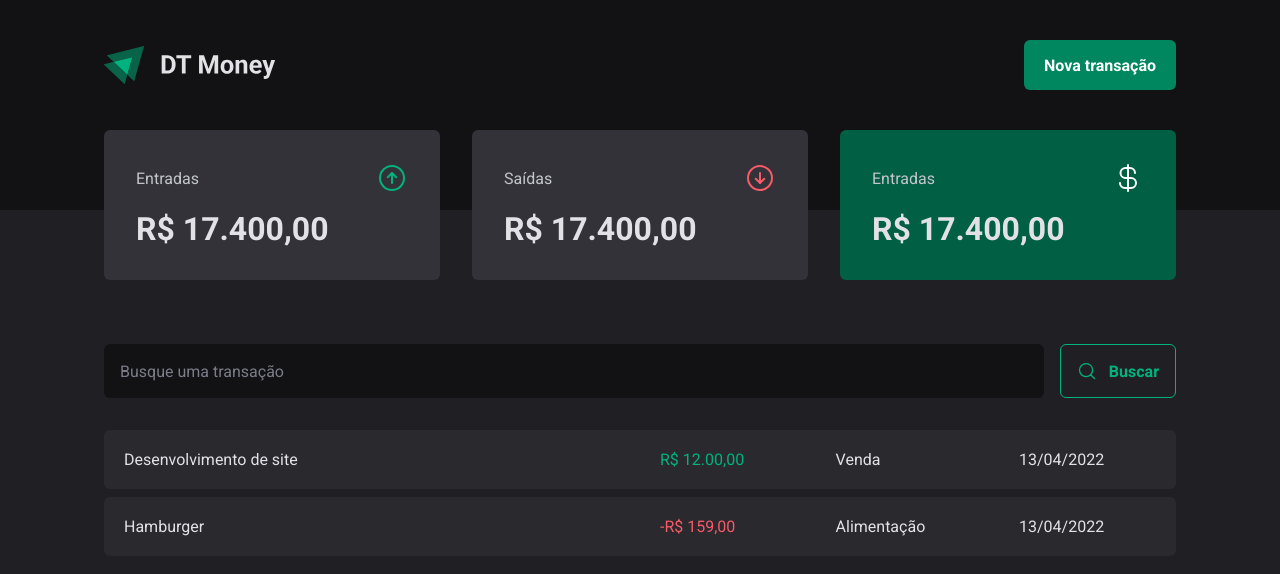
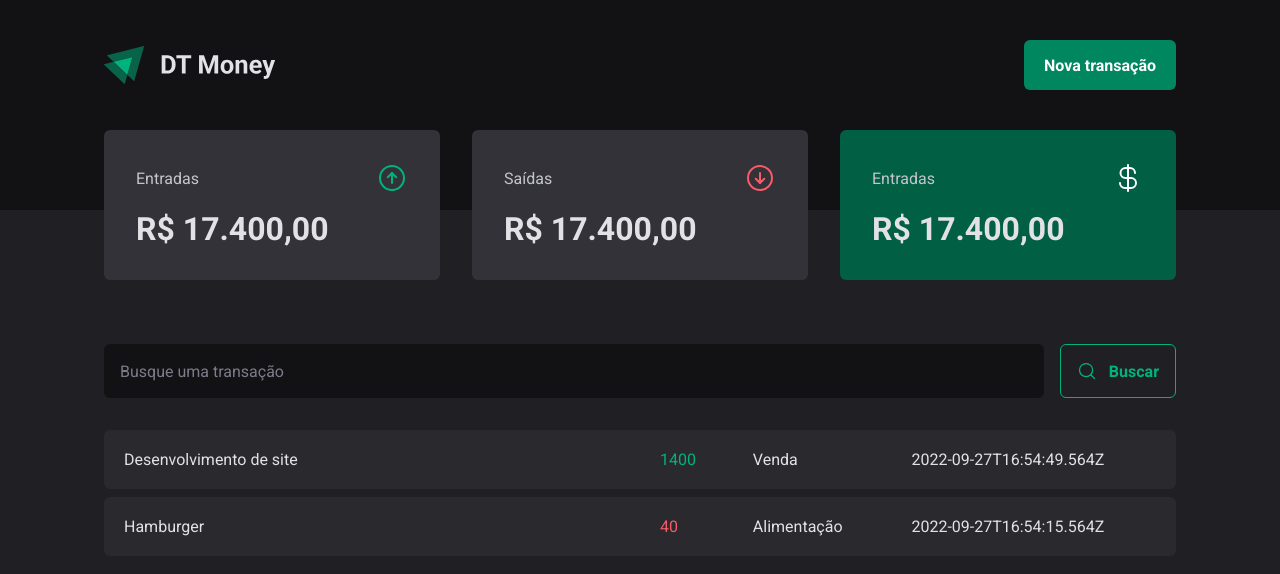
Before and after one commit to manuncorrea/dt-money, a React (Vite) app: page / in a window 1280 px wide. Shown: the top 574 px of the page. Built offline with nearby package versions, Linux system fonts and the light colour scheme; data requests are answered from the project's data file.

Commit message:
criando api fake e consumindo os dados na nossa tabela

```diff
--- a/package.json
+++ b/package.json
@@ -5,6 +5,7 @@
   "type": "module",
   "scripts": {
     "dev": "vite",
+    "dev:server": "json-server server.json -w -d 500",
     "build": "tsc && vite build",
     "preview": "vite preview"
   },
@@ -23,6 +24,7 @@
     "@types/react-dom": "^18.0.6",
     "@types/styled-components": "^5.1.26",
     "@vitejs/plugin-react": "^2.1.0",
+    "json-server": "^0.17.0",
     "typescript": "^4.6.4",
     "vite": "^3.1.0"
   }
--- /dev/null
+++ b/server.json
@@ -0,0 +1,20 @@
+{
+  "transactions": [
+    {
+      "id": 1,
+      "description": "Desenvolvimento de site",
+      "type": "income",
+      "category": "Venda",
+      "price": 1400,
+      "createdAt": "2022-09-27T16:54:49.564Z"
+    },
+    {
+      "id": 2,
+      "description": "Hamburger",
+      "type": "outcome",
+      "category": "Alimentação",
+      "price": 40,
+      "createdAt": "2022-09-27T16:54:15.564Z"
+    }
+  ]
+}
--- a/src/pages/Transactions/index.tsx
+++ b/src/pages/Transactions/index.tsx
@@ -1,3 +1,4 @@
+import { useEffect, useState } from 'react'
 import { Header } from '../../components/Header'
 import { SearchForm } from '../../components/SearchForm'
 import { Summary } from '../../components/Summary'
@@ -7,7 +8,26 @@
   TransactionTable,
 } from './styles'
 
+interface TransactionsProps {
+  id: number
+  description: 'string'
+  type: 'income' | 'outcome'
+  price: number
+  category: string
+  createdAt: string
+}
+
 export function Transactions() {
+  const [transactions, setTransactions] = useState<TransactionsProps[]>([])
+  async function loadTRansactions() {
+    const response = await fetch('http://localhost:3000/transactions')
+    const data = await response.json()
+
+    setTransactions(data)
+  }
+  useEffect(() => {
+    loadTRansactions()
+  }, [])
   return (
     <div>
       <Header />
@@ -17,22 +37,22 @@
         <SearchForm />
         <TransactionTable>
           <tbody>
-            <tr>
-              <td width="50%">Desenvolvimento de site</td>
-              <td>
-                <PriceHighlight variant="income">R$ 12.00,00</PriceHighlight>
-              </td>
-              <td>Venda</td>
-              <td>13/04/2022</td>
-            </tr>
-            <tr>
-              <td width="50%">Hamburger</td>
-              <td>
-                <PriceHighlight variant="outcome">-R$ 159,00</PriceHighlight>
-              </td>
-              <td>Alimentação</td>
-              <td>13/04/2022</td>
-            </tr>
+            {transactions.map((transaction) => {
+              return (
+                <>
+                  <tr key={transaction.id}>
+                    <td width="50%">{transaction.description}</td>
+                    <td>
+                      <PriceHighlight variant={transaction.type}>
+                        {transaction.price}
+                      </PriceHighlight>
+                    </td>
+                    <td>{transaction.category}</td>
+                    <td>{transaction.createdAt}</td>
+                  </tr>
+                </>
+              )
+            })}
           </tbody>
         </TransactionTable>
       </TransactionContainer>
```
Also changed, not shown: 1 other file (tests, documents, lock files or other folders).
